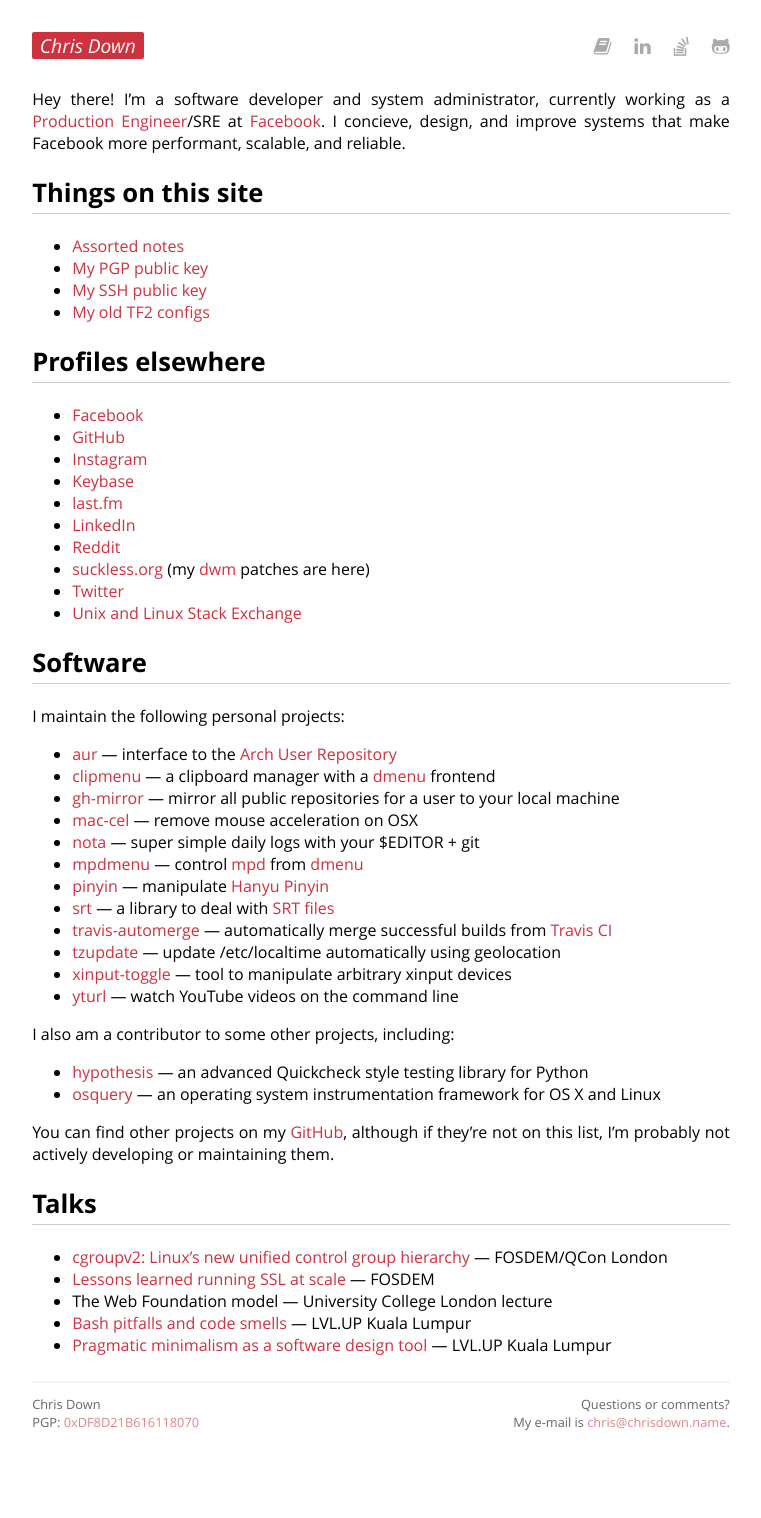
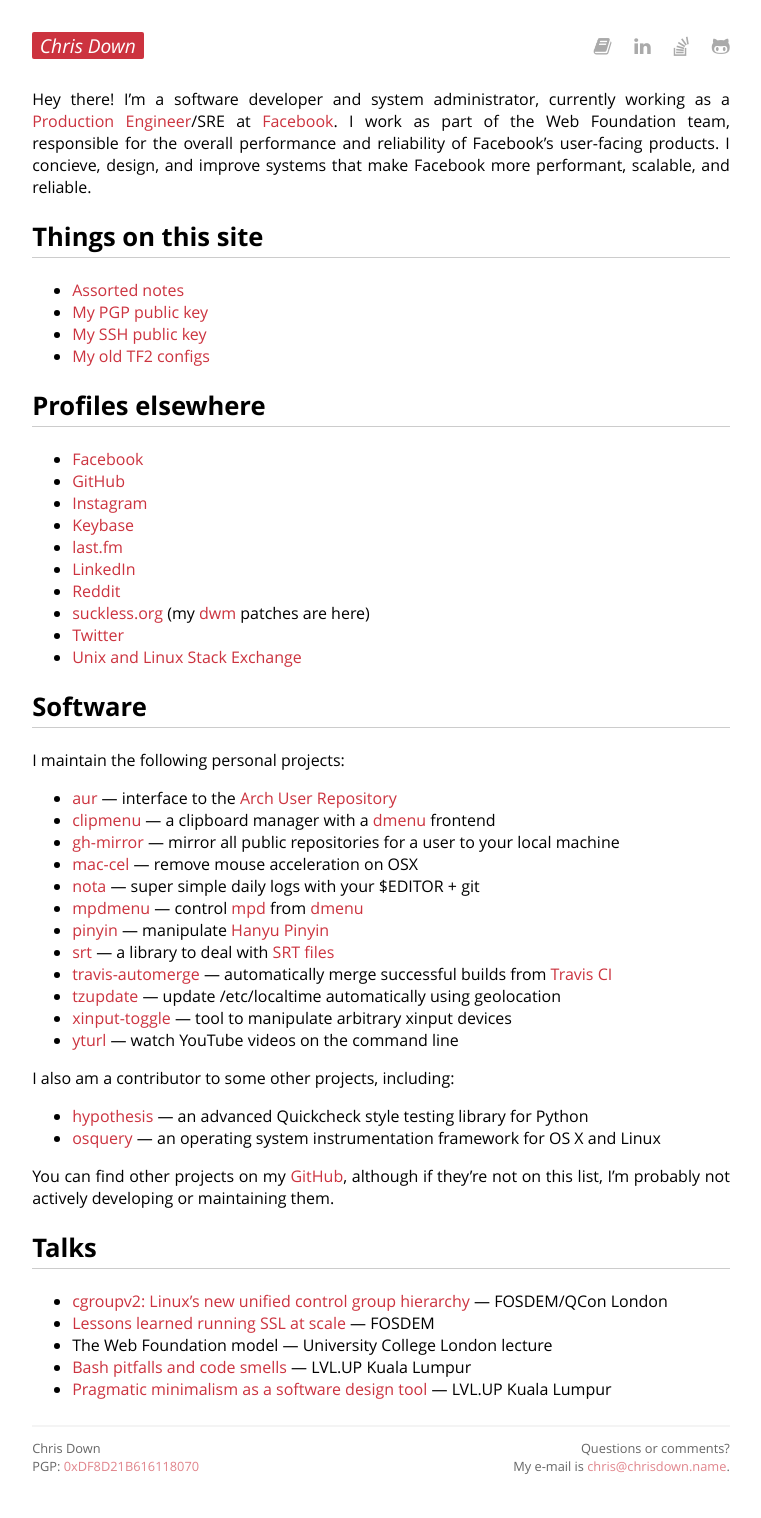
Before and after one commit to cdown/chrisdown.name, a Jekyll site: the page built from index.md, in a window 1280 px wide. Shown: the whole page, without its empty margins (259-1020 px from the left). Built offline with Jekyll 4.4.1, drawn with Linux system fonts in a browser that asks for light colours; before the commit the page ends 1474 px from its top, so only the background shows below that.

Commit message:
Add note about WF

```diff
--- a/index.md
+++ b/index.md
@@ -8,8 +8,10 @@ description:
 
 
 Hey there! I'm a software developer and system administrator, currently working
-as a [Production Engineer][]/SRE at [Facebook][]. I concieve, design, and
-improve systems that make Facebook more performant, scalable, and reliable.
+as a [Production Engineer][]/SRE at [Facebook][]. I work as part of the Web
+Foundation team, responsible for the overall performance and reliability of
+Facebook's user-facing products. I concieve, design, and improve systems that
+make Facebook more performant, scalable, and reliable.
 
 [Facebook]: https://www.facebook.com
 [Production Engineer]: https://www.quora.com/What-is-it-like-to-be-a-Production-Engineer-at-Facebook/answer/Larry-Schrof
```
